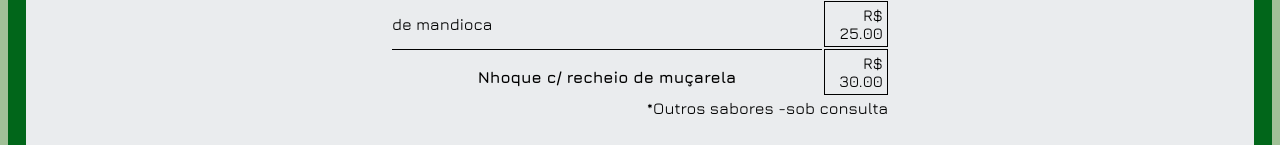
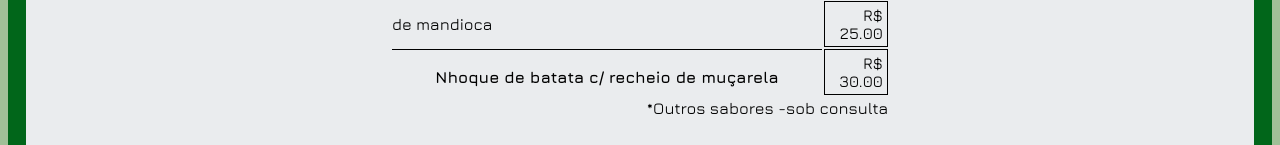
Before and after one commit to Ricnaga/legrano, a React (Create React App) app: page /menu in a window 1280 px wide. Shown: the part 577-722 px from the top of the page. Built offline with nearby package versions, Linux system fonts and the light colour scheme.

Commit message:
adjusts at item 'nhoque' on menu

```diff
--- a/src/pages/Menu/index.tsx
+++ b/src/pages/Menu/index.tsx
@@ -116,7 +116,7 @@ const Menu: React.FC = () => (
 
               <tr>
                 <td className="pasta">
-                  Nhoque c/ recheio de muçarela
+                  Nhoque de batata c/ recheio de muçarela
                 </td>
                 <td className="price">
                   R$ 30.00
```
Also changed, not shown: 1 other file (tests, documents, lock files or other folders).
